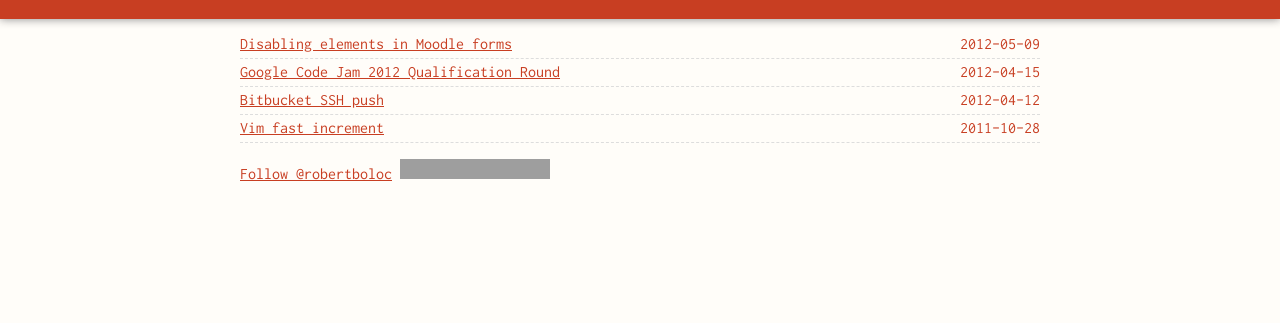
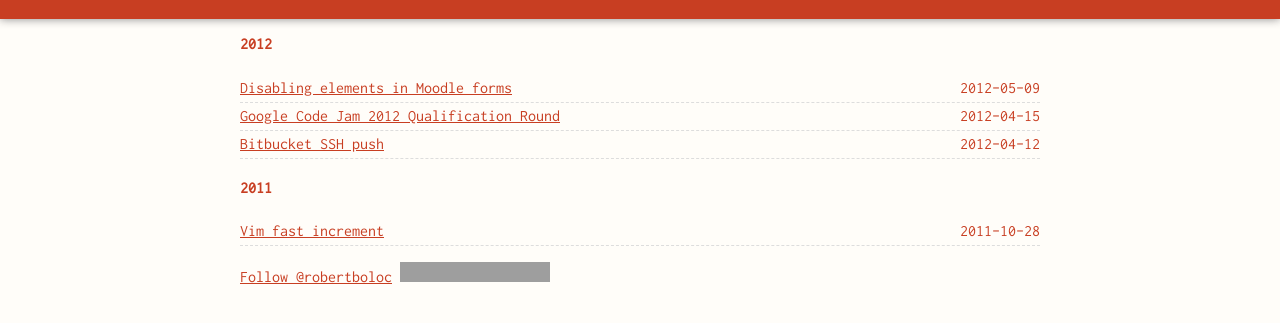
Before and after one commit to minivan/minivan.github.io, a Jekyll site: the page built from index.html, in a window 1280 px wide. Shown: the top 323 px of the page. Built offline with Jekyll 4.4.1, drawn with Linux system fonts in a browser that asks for light colours; comment, search, counter and statistics services are not loaded; grey boxes are pictures that could not be loaded.

Commit message:
added archive

```diff
--- a/css/main.css
+++ b/css/main.css
@@ -37,7 +37,7 @@ html, body{
     overflow: hidden;
 }
 
-#container a{
+#container a,h4{
     color: #C83E22;
 }
 
--- a/index.html
+++ b/index.html
@@ -3,8 +3,20 @@ layout: default
 title: Home | Robert Boloc
 ---
 <ul>
+    <h4>2012</h4>
     {% for post in site.posts %}
+    {% capture year %}{{post.date | date: "%Y"}}{% endcapture %}
+    {% if year == "2012" %}
     <li><a href="{{ post.url }}">{{ post.title }}</a><a class="pull-right">{{ post.date | date:"%Y-%m-%d" }}</a></li>
+    {% endif %}
+    {% endfor %}
+
+    <h4>2011</h4>
+    {% for post in site.posts %}
+    {% capture year %}{{post.date | date: "%Y"}}{% endcapture %}
+    {% if year == "2011" %}
+    <li><a href="{{ post.url }}">{{ post.title }}</a><a class="pull-right">{{ post.date | date:"%Y-%m-%d" }}</a></li>
+    {% endif %}
     {% endfor %}
 </ul>
 {% include social.html %}
```
